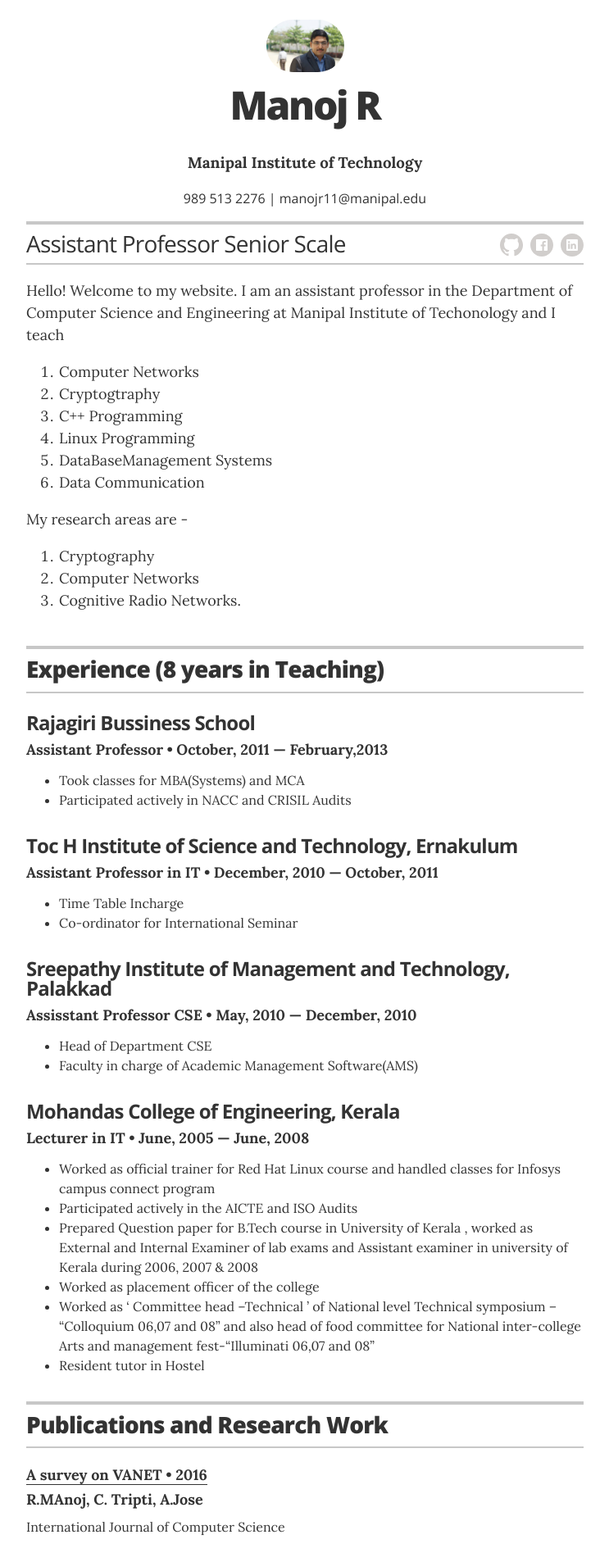
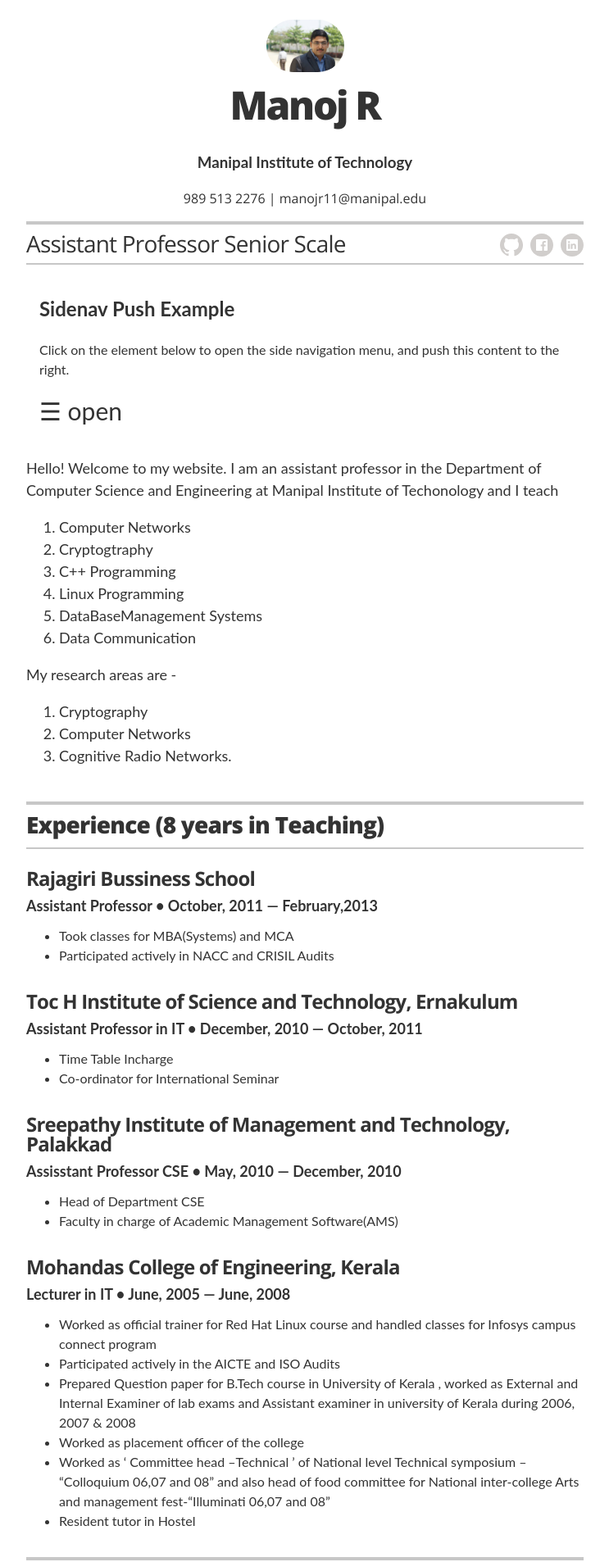
Before and after one commit to manojramchandran/manojramchandran.github.com, a Jekyll site: the page built from index.html, in a window 1280 px wide. Shown: the top 1906 px of the page at 82% size, without its empty margins (268-1011 px from the left). Built offline with Jekyll 4.4.1, drawn with Linux system fonts in a browser that asks for light colours.

Commit message:
Update resume.html

```diff
--- a/_layouts/resume.html
+++ b/_layouts/resume.html
@@ -30,6 +30,86 @@
           <!-- This is the markup for the icon links; moved out to an include because it's very verbose, and you shouldn't ever need to edit the markup (unless you want to re-order the icons); if you want to customize which links appear, define them in the _config.yml file -->
           {% include icon-links.html %}
         </div>
+
+        <!--- FROM HEre changes -->
+        <style>
+body {
+    font-family: "Lato", sans-serif;
+}
+
+.sidenav {
+    height: 100%;
+    width: 0;
+    position: fixed;
+    z-index: 1;
+    top: 0;
+    left: 0;
+    background-color: #111;
+    overflow-x: hidden;
+    transition: 0.5s;
+    padding-top: 60px;
+}
+
+.sidenav a {
+    padding: 8px 8px 8px 32px;
+    text-decoration: none;
+    font-size: 25px;
+    color: #818181;
+    display: block;
+    transition: 0.3s
+}
+
+.sidenav a:hover, .offcanvas a:focus{
+    color: #f1f1f1;
+}
+
+.sidenav .closebtn {
+    position: absolute;
+    top: 0;
+    right: 25px;
+    font-size: 36px;
+    margin-left: 50px;
+}
+
+#main {
+    transition: margin-left .5s;
+    padding: 16px;
+}
+
+@media screen and (max-height: 450px) {
+  .sidenav {padding-top: 15px;}
+  .sidenav a {font-size: 18px;}
+}
+</style>
+<div>
+
+<div id="mySidenav" class="sidenav">
+  <a href="javascript:void(0)" class="closebtn" onclick="closeNav()">&times;</a>
+  <a href="#">About</a>
+  <a href="#">Services</a>
+  <a href="#">Clients</a>
+  <a href="#">Contact</a>
+</div>
+
+<div id="main">
+  <h2>Sidenav Push Example</h2>
+  <p>Click on the element below to open the side navigation menu, and push this content to the right.</p>
+  <span style="font-size:30px;cursor:pointer" onclick="openNav()">&#9776; open</span>
+</div>
+
+<script>
+function openNav() {
+    document.getElementById("mySidenav").style.width = "250px";
+    document.getElementById("main").style.marginLeft = "250px";
+}
+
+function closeNav() {
+    document.getElementById("mySidenav").style.width = "0";
+    document.getElementById("main").style.marginLeft= "0";
+}
+</script>
+
+</div>
 
         <div class="executive-summary no-print" itemprop="description">
           <p>Hello! Welcome to my website. I am an assistant professor in the Department of Computer Science and Engineering at Manipal Institute of Techonology and I teach <ol><li>Computer Networks</li><li>Cryptogtraphy</li><li>C++ Programming</li><li>Linux Programming</li><li>DataBaseManagement Systems</li><li>Data Communication</li></ol> My research areas are - <ol><li>Cryptography</li> <li>Computer Networks</li> <li>Cognitive Radio Networks.</li></p>
```
